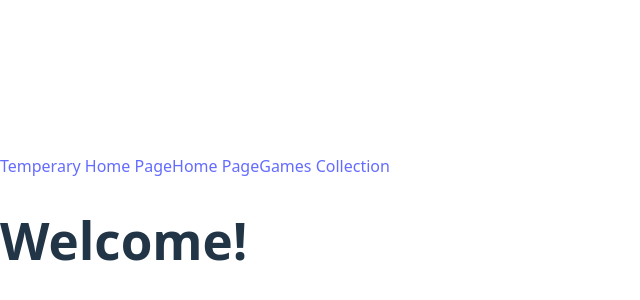
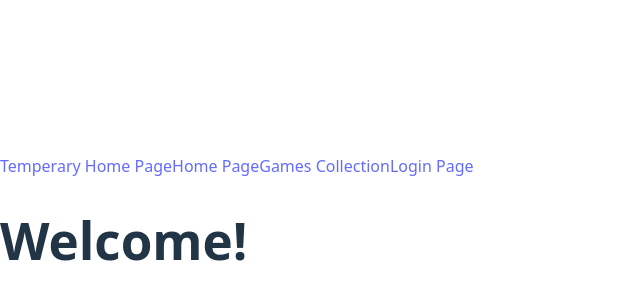
Before and after one commit to Oasis-NEU/f25-group-15, a React (Vite) app in the folder game-container/: page / in a window 1280 px wide. Shown: the part 172-472 px from the top of the page, without its empty margins (0-640 px from the left). Built offline with nearby package versions, Linux system fonts and the light colour scheme.

Commit message:
version conflict fixed

```diff
--- a/game-container/package.json
+++ b/game-container/package.json
@@ -11,9 +11,9 @@
   },
   "dependencies": {
     "@tailwindcss/vite": "^4.1.14",
-    "react": "^19.1.1",
-    "react-dom": "^19.1.1",
-    "react-router-dom": "^7.9.4"
+    "react": "^18.3.1",
+    "react-dom": "^18.3.1",
+    "react-router-dom": "^6.28.0"
   },
   "devDependencies": {
     "@eslint/js": "^9.36.0",
--- a/game-container/src/App.jsx
+++ b/game-container/src/App.jsx
@@ -6,7 +6,6 @@ import GameCollectionPage from "./pages/GameCollectionPage"
 import LoginPage from './pages/LoginPage.jsx'
 
 function App(){
-  const [count, setCount] = useState(0)
 
   return (
     <BrowserRouter>
@@ -14,12 +13,14 @@ function App(){
           <Link to="/">Temperary Home Page</Link>
           <Link to="/Home">Home Page</Link>
           <Link to="/GamesCollection">Games Collection</Link>
+          <Link to="/Login">Login Page</Link>
       </nav>
 
       <Routes>
         <Route path="/" element={<TestHome />} />
         <Route path="/Home" element={<TempMainPage />} />
         <Route path="/GamesCollection" element={<GameCollectionPage/>} />
+        <Route path="/Login" element={<LoginPage/>} />
       </Routes>
     </BrowserRouter>
   );
```
Also changed, not shown: 1 other file (tests, documents, lock files or other folders).
